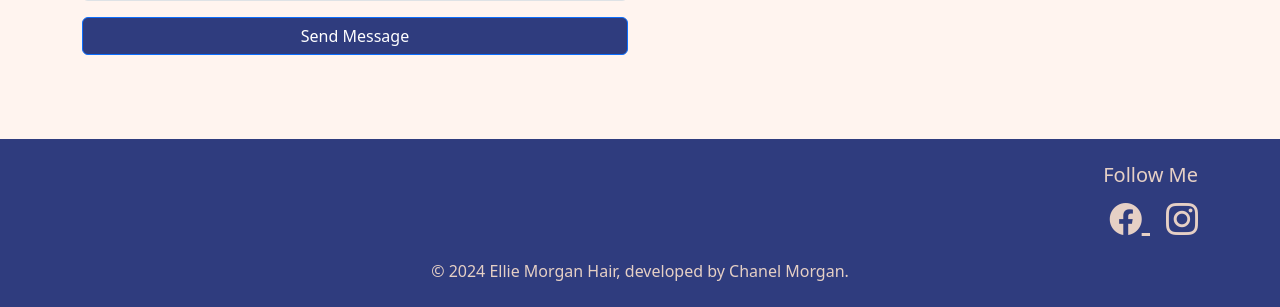
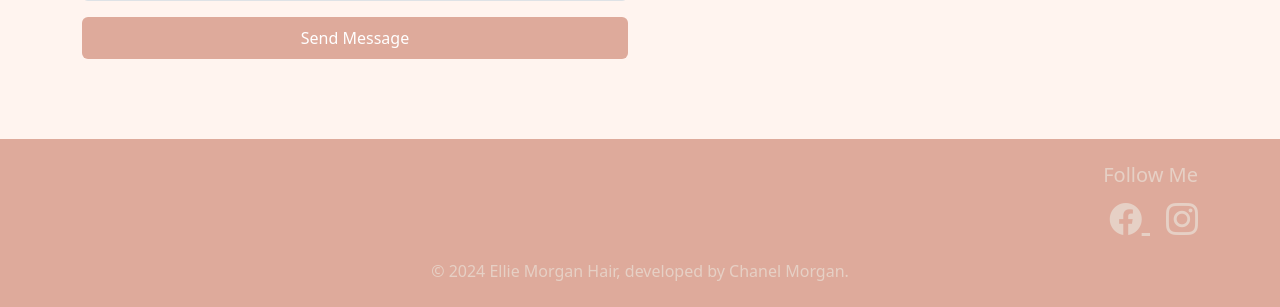
Before and after one commit to Chanelmorgan/EllieMorganHair, a Flask app: page /contact in a window 1280 px wide. Shown: the part 493-800 px from the top of the page. Run offline with Flask 3, Linux system fonts and the light colour scheme; some web fonts are replaced.

Commit message:
updatwed colour

```diff
--- a/static/styles/index.css
+++ b/static/styles/index.css
@@ -11,7 +11,7 @@ body {
 
 /* Navbar Styling */
 .navbar {
-    background-color: #2F3C7E;
+    background-color: #deaa9b;
     width: 100%;
     margin: 0;
     padding: 0;
@@ -48,7 +48,7 @@ body {
 
 /* Footer Styling */
 .footer {
-    background-color: #2F3C7E;
+    background-color: #deaa9b;
     text-align: center;
     color: #e6d0c5;
     margin-top: auto;
@@ -58,15 +58,22 @@ body {
 
 /* Button Styling */
 .btn-contact {
-    background-color: #2F3C7E;
+    background-color: #deaa9b;
+    border: transparent solid;
 }
 
 .btn{
-    background-color: #2F3C7E;
+    background-color: #deaa9b;
+    border: transparent solid;
+}
+.btn:hover{
+    background-color: #f2bfb1;
+    border: transparent solid;
 }
 
 .btn-contact:hover {
-    background-color: #2F3C7E;
+    background-color: #ffcfc2;
+    border: transparent solid;
 }
 
 /* Google Map Container */
@@ -94,7 +101,7 @@ body {
 }
 
 .social-icons:hover {
-    color: #fff4ef;
+    color: #be9285;
 }
 
 /* Price List Section */
@@ -121,7 +128,7 @@ body {
 }
 
 .price-badge {
-    background-color: #2F3C7E;
+    background-color: #deaa9b;
     color: #ffe5d9;
     font-size: 0.9rem;
     padding: 0.3rem 0.7rem;
```
